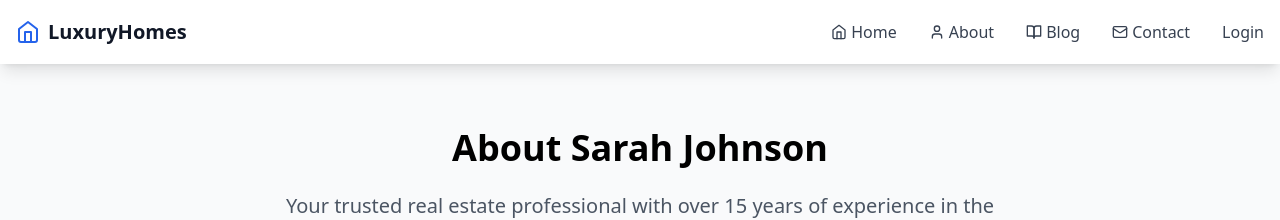
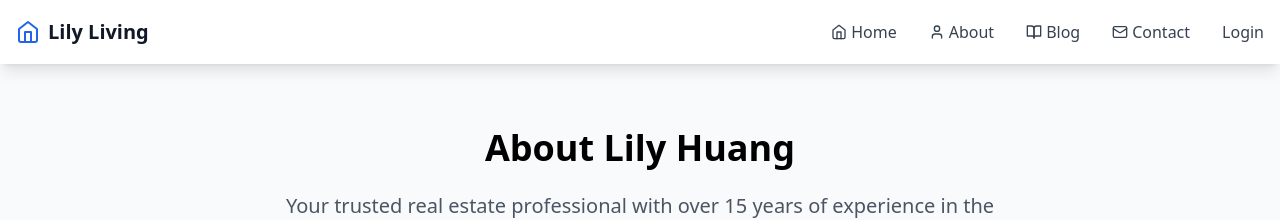
Before and after one commit to jymate99/lilyhhome, a React (Vite) app: page /about in a window 1280 px wide. Shown: the top 220 px of the page. Built offline with nearby package versions, Linux system fonts and the light colour scheme; no server answers.

Commit message:
update wording, no functional change at all

```diff
--- a/src/components/AppContent.tsx
+++ b/src/components/AppContent.tsx
@@ -29,7 +29,7 @@ const AppContent = () => {
             <div className="flex items-center">
               <Link to="/" className="flex items-center space-x-2">
                 <Home className="h-6 w-6 text-blue-600" />
-                <span className="font-bold text-xl text-gray-900">LuxuryHomes</span>
+                <span className="font-bold text-xl text-gray-900">Lily Living</span>
               </Link>
             </div>
 
--- a/src/pages/AboutPage.tsx
+++ b/src/pages/AboutPage.tsx
@@ -6,7 +6,7 @@ function AboutPage() {
     <div className="max-w-7xl mx-auto px-4 py-16">
       {/* Hero Section */}
       <div className="text-center mb-16">
-        <h1 className="text-4xl font-bold mb-6">About Sarah Johnson</h1>
+        <h1 className="text-4xl font-bold mb-6">About Lily Huang</h1>
         <p className="text-xl text-gray-600 max-w-3xl mx-auto">
           Your trusted real estate professional with over 15 years of experience in the luxury property market.
         </p>
@@ -16,7 +16,7 @@ function AboutPage() {
       <div className="grid grid-cols-1 md:grid-cols-2 gap-12 mb-16">
         <div>
           <img
-            src="https://images.unsplash.com/photo-1560250097-0b93528c311a?auto=format&fit=crop&q=80&w=800"
+            src="https://images.unsplash.com/photo-1737202777198-7a913f95aa01?q=80&w=1887&auto=format&fit=crop&ixlib=rb-4.0.3&ixid=M3wxMjA3fDB8MHxwaG90by1wYWdlfHx8fGVufDB8fHx8fA%3D%3D"
             alt="Sarah Johnson"
             className="rounded-lg shadow-lg w-full h-[500px] object-cover"
           />
```
